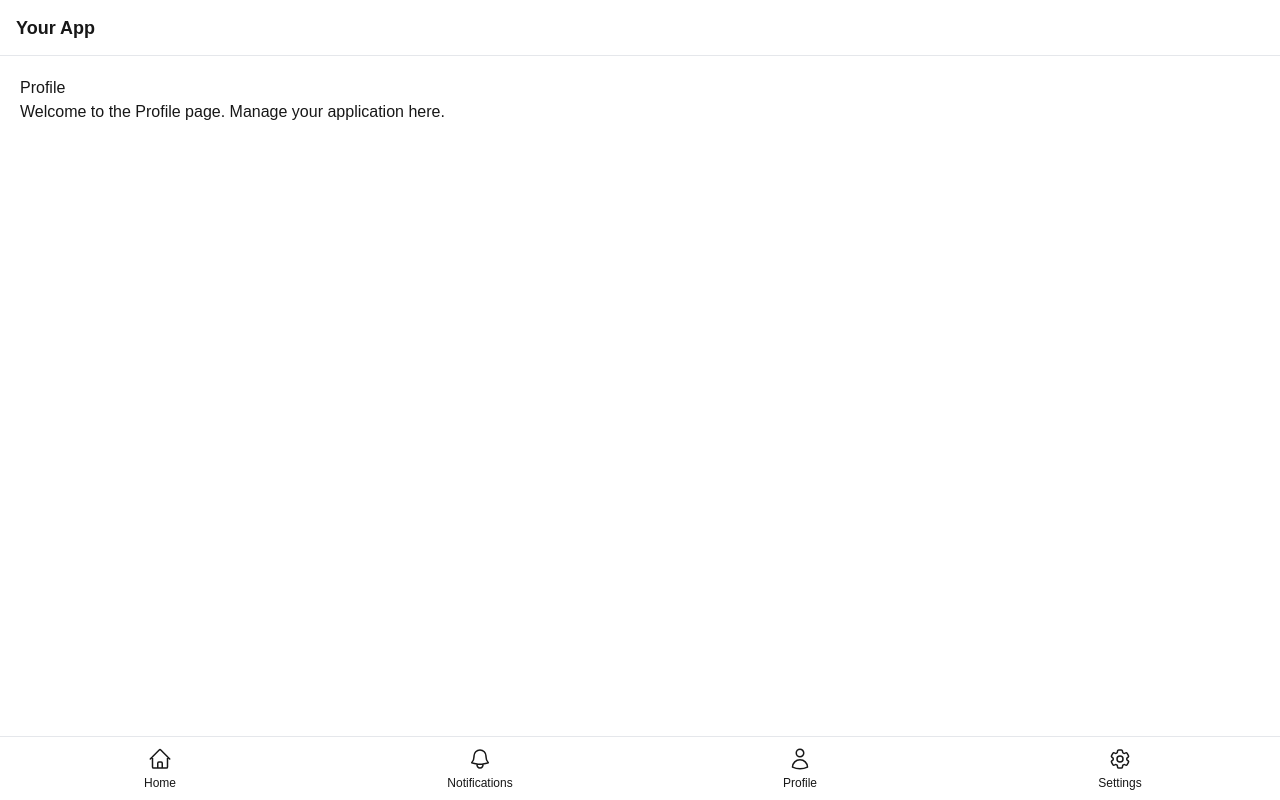
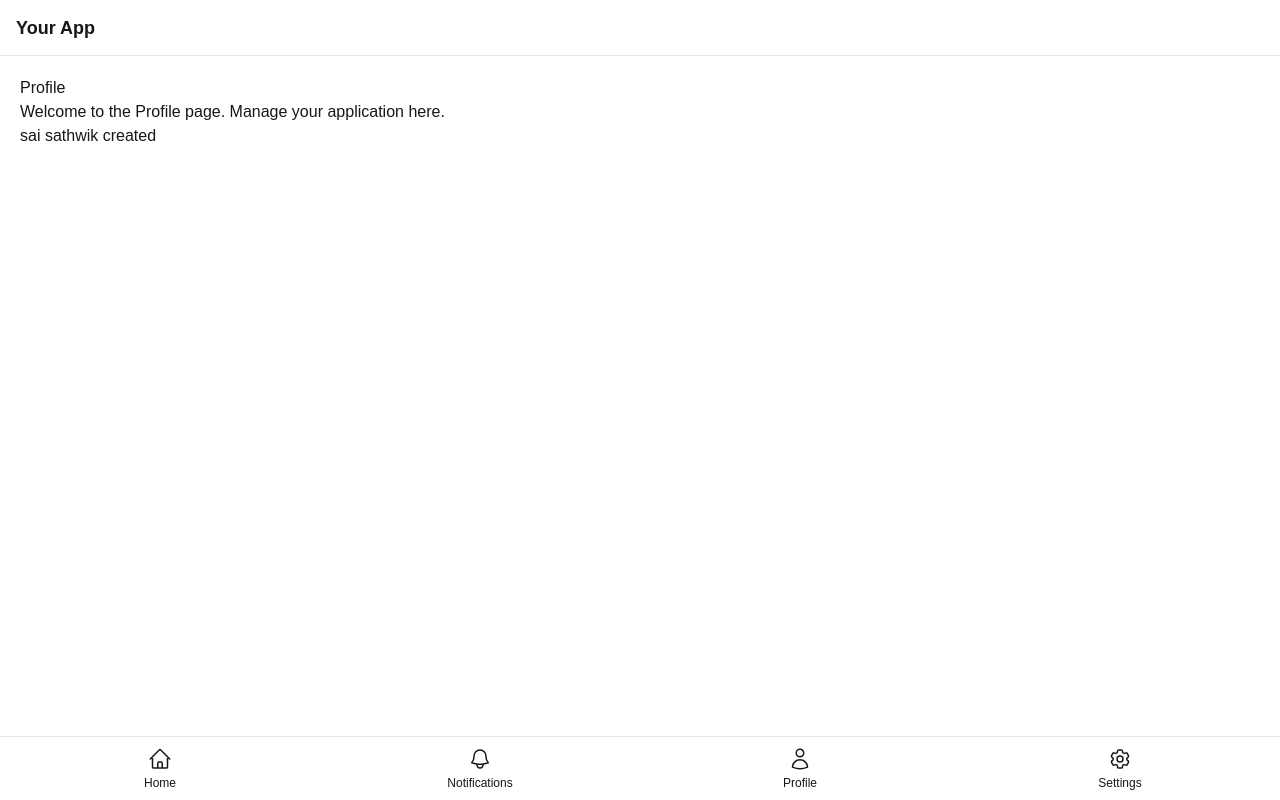
Before and after one commit to saikumarkusangi/sample, a Next.js app: page /profile in a window 1280 px wide. Built offline with nearby package versions, Linux system fonts and the light colour scheme.

Commit message:
change by sathwik

```diff
--- a/src/app/(features)/profile/page.jsx
+++ b/src/app/(features)/profile/page.jsx
@@ -6,6 +6,8 @@ const Profile = () => {
             <h1>Profile</h1>
 
             <p>Welcome to the Profile page. Manage your application here.</p>
+
+            <p> sai sathwik created</p>
         </div>
     );
 };
```
